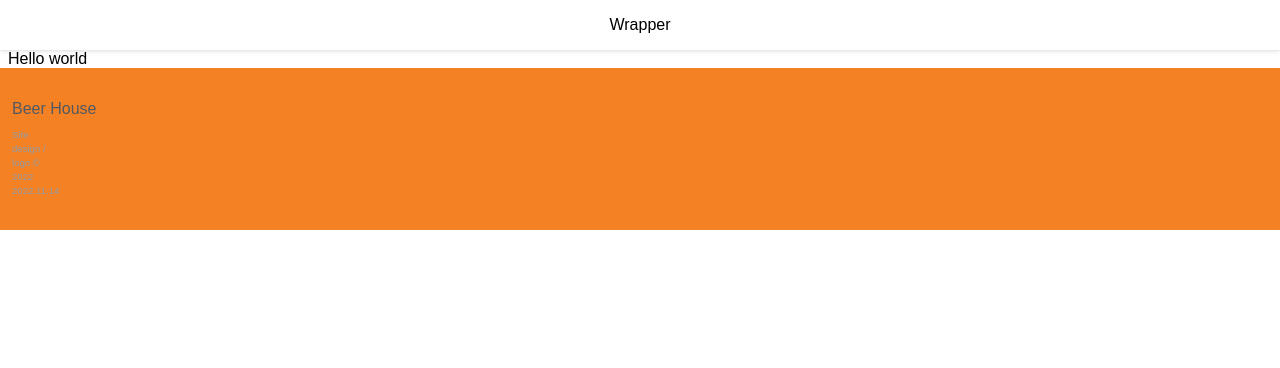
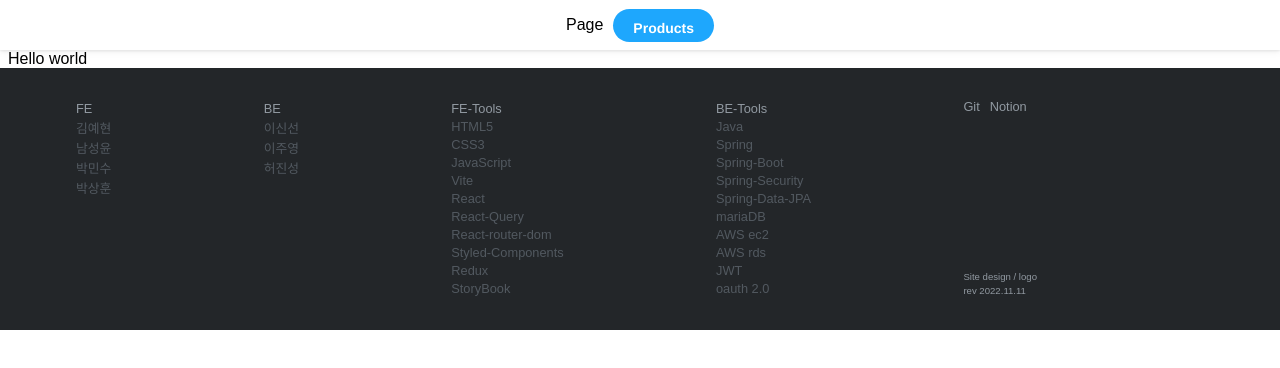
Before and after one commit to codestates-seb/seb40_main_037, a React (Vite) app in the folder client/: page / in a window 1280 px wide. Shown: the top 368 px of the page. Built offline with nearby package versions, Linux system fonts and the light colour scheme.

Commit message:
:sparkles: feat: Footer 구현

```diff
--- a/client/src/components/Footer/index.jsx
+++ b/client/src/components/Footer/index.jsx
@@ -1,6 +1,9 @@
 import React from 'react';
 import { Link } from 'react-router-dom';
 import { Wrapper, Container, InnerBox, ListWrap, List } from './style';
+import { FOOTER_LIST, SITE_LIST } from '../../constants/footer';
+
+const { FE_MEMBERS, BE_MEMBERS, FE_TOOLS, BE_TOOLS } = FOOTER_LIST;
 
 const Footer = () => {
   return (
@@ -8,17 +11,43 @@ const Footer = () => {
       <Container>
         <InnerBox className="logo">
           <Link className="logo" to="/">
-            <span>Beer House</span>
+            <span>House Beer</span>
           </Link>
         </InnerBox>
-        <InnerBox className="sitemap"></InnerBox>
+        <InnerBox className="sitemap">
+          {[FE_MEMBERS, BE_MEMBERS, FE_TOOLS, BE_TOOLS].map((list, i) => {
+            return (
+              <ListWrap key={i}>
+                {list.map((list, i) => {
+                  return list.href !== undefined ? (
+                    <List key={i} className="title">
+                      <a href={list.href}>{list.name}</a>
+                    </List>
+                  ) : (
+                    <List key={i} className="title">
+                      {list.name}
+                    </List>
+                  );
+                })}
+              </ListWrap>
+            );
+          })}
+        </InnerBox>
         <InnerBox direction="column" className="sns">
-          <ListWrap className="sns"></ListWrap>
+          <ListWrap className="sns">
+            {SITE_LIST.map((site, i) => {
+              return (
+                <a href={site.href} key={i}>
+                  <List>{site.name}</List>
+                </a>
+              );
+            })}
+          </ListWrap>
           <ListWrap className="sns">
             <List>
-              Site design / logo © 2022
+              Site design / logo
               <br />
-              2022.11.14
+              rev 2022.11.11
             </List>
           </ListWrap>
         </InnerBox>
--- a/client/src/components/Footer/style.js
+++ b/client/src/components/Footer/style.js
@@ -1,14 +1,12 @@
 import styled from 'styled-components';
+import { container } from '../../styles';
 
 export const Wrapper = styled.footer`
   padding: 32px 12px;
-  background-color: var(--orange);
+  background-color: var(--footer-background-color);
 `;
 export const Container = styled.div`
-  max-width: 1264px;
-  width: 100%;
-  display: flex;
-  margin: 0 auto;
+  ${container}
   justify-content: normal;
   @media ${props => props.theme.mobile} {
     flex-direction: column;
@@ -17,6 +15,35 @@ export const Container = styled.div`
 
 export const InnerBox = styled.div`
   display: flex;
+  flex-direction: ${props => props.direction};
+  .logo span {
+    display: block;
+    width: 28px;
+    height: 30px;
+    background-size: auto;
+    background-position-y: bottom;
+    font-size: 0;
+    text-indent: -9999px;
+  }
+  &.logo {
+    flex: 0 0 64px;
+    @media ${props => props.theme.mobile} {
+      display: none;
+    }
+  }
+  &.sitemap {
+    flex: 2 1 auto;
+    @media ${props => props.theme.mobile} {
+      flex-direction: column;
+    }
+  }
+  &.sns {
+    justify-content: space-between;
+    flex: 1 1;
+    @media ${props => props.theme.mobile} {
+      flex: 1 1;
+    }
+  }
 `;
 
 export const ListWrap = styled.ul`
@@ -47,7 +74,7 @@ export const ListWrap = styled.ul`
 `;
 
 export const List = styled.li`
-  &:first-child {
+  .title {
     margin-bottom: 3px;
     color: hsl(210, 8%, 75%);
     font-size: 0.85rem;
--- a/client/src/components/Header/index.jsx
+++ b/client/src/components/Header/index.jsx
@@ -1,8 +1,19 @@
 import React from 'react';
 import { Wrapper } from './style';
+import { ProductsBox } from './style';
+import { Button } from '../button';
 
 const Header = () => {
-  return <Wrapper>Wrapper</Wrapper>;
+  return (
+    <Wrapper>
+      <span>Page</span>
+      <ProductsBox>
+        <Button primary="Linkbutton" label="Products">
+          Products
+        </Button>
+      </ProductsBox>
+    </Wrapper>
+  );
 };
 
 export default Header;
--- a/client/src/components/Header/style.js
+++ b/client/src/components/Header/style.js
@@ -1,9 +1,42 @@
-import styled from 'styled-components';
+import styled, { css } from 'styled-components';
+import { container } from '../../styles';
+import { flexCenter } from '../../styles/index';
 
 export const Wrapper = styled.header`
   height: 50px;
   box-shadow: 0 1px 2px hsla(0, 0%, 0%, 0.05), 0 1px 4px hsla(0, 0%, 0%, 0.05), 0 2px 8px hsla(0, 0%, 0%, 0.05);
-  display: flex;
-  align-items: center;
-  justify-content: center;
+  ${flexCenter}
 `;
+
+export const ProductsBox = styled.div`
+  position: relative;
+  margin-left: 10px;
+  z-index: 1;
+  ${flexCenter}
+  button {
+    min-width: 80px;
+    background: transparent;
+    border: 0px solid transparent;
+    height: 33px;
+    font-size: 0.85rem;
+    line-height: normal;
+    border-radius: 50px;
+    &.active {
+      background-color: var(--orange);
+    }
+    @media ${props => props.theme.mobile} {
+      min-width: 60px;
+      height: 28px;
+      font-size: 0.75rem;
+    }
+    :hover {
+      background: #eee;
+      color: #000;
+    }
+    &.active {
+      background-color: var(--orange);
+      color: #fff;
+    }
+  }
+`;
+``;
--- a/client/src/components/Layout/style.js
+++ b/client/src/components/Layout/style.js
@@ -1,9 +1,6 @@
 import styled, { css } from 'styled-components';
-
+import { container } from '../../styles';
 export const Container = styled.main`
   position: relative;
-  max-width: 1264px;
-  width: 100%;
-  display: flex;
-  margin: 0 auto;
+  ${container};
 `;
--- /dev/null
+++ b/client/src/constants/footer.js
@@ -0,0 +1,51 @@
+const git = 'https://github.com/';
+
+export const FOOTER_LIST = {
+  FE_MEMBERS: [
+    { name: 'FE' },
+    { name: '김예현', href: `${git}roxpray` },
+    { name: '남성윤', href: `${git}Heeyoon0214` },
+    { name: '박민수', href: `${git}pms2259` },
+    { name: '박상훈', href: `${git}pung8146` },
+  ],
+  BE_MEMBERS: [
+    { name: 'BE' },
+    { name: '이신선', href: `${git}sean8430` },
+    { name: '이주영', href: `${git}homebird9` },
+    { name: '허진성', href: `${git}JEENSUNG` },
+  ],
+  FE_TOOLS: [
+    { name: 'FE-Tools' },
+    { name: 'HTML5', href: '' },
+    { name: 'CSS3', href: '' },
+    { name: 'JavaScript', href: '' },
+    { name: 'Vite', href: '' },
+    { name: 'React', href: '' },
+    { name: 'React-Query', href: '' },
+    { name: 'React-router-dom', href: '' },
+    { name: 'Styled-Components', href: '' },
+    { name: 'Redux', href: '' },
+    { name: 'StoryBook', href: '' },
+  ],
+  BE_TOOLS: [
+    { name: 'BE-Tools' },
+    { name: 'Java', href: '' },
+    { name: 'Spring', href: '' },
+    { name: 'Spring-Boot', href: '' },
+    { name: 'Spring-Security', href: '' },
+    { name: 'Spring-Data-JPA', href: '' },
+    { name: 'mariaDB', href: '' },
+    { name: 'AWS ec2', href: '' },
+    { name: 'AWS rds', href: '' },
+    { name: 'JWT', href: '' },
+    { name: 'oauth 2.0', href: '' },
+  ],
+};
+
+export const SITE_LIST = [
+  { name: 'Git', href: 'https://github.com/codestates-seb/seb40_main_037' },
+  {
+    name: 'Notion',
+    href: 'https://www.notion.so/codestates/d959f0476eed4949aae79545297f90f2?p=562bf7a19782479da1173bc265e7d28f&pm=s',
+  },
+];
--- a/client/src/pages/Main.jsx
+++ b/client/src/pages/Main.jsx
@@ -2,7 +2,7 @@ import React from 'react';
 import Layout from '../components/Layout';
 
 const Main = () => {
-  return <Layout>Hello world</Layout>;
+  return <Layout>Hello world </Layout>;
 };
 
 export default Main;
--- a/client/src/styles/globalStyle.jsx
+++ b/client/src/styles/globalStyle.js
@@ -63,6 +63,7 @@ const GlobalStyle = createGlobalStyle`
     --textLink: blue;
     --hr: hsla(0, 0%, 0%, 0.2);
     --hoverColor: #efefef;
+    --footer-background-color: hsl(210,8%,15%);
     --orange: hsl(27,90%,55%);
     --lightblue:hsl(205, 46%, 92%);
     --darkblue: hsl(205, 47%, 42%);
--- /dev/null
+++ b/client/src/styles/index.js
@@ -0,0 +1,40 @@
+import { css } from 'styled-components';
+
+export const flexCenter = css`
+  display: flex;
+  align-items: center;
+  justify-content: center;
+`;
+
+export const flexRowBetween = css`
+  display: flex;
+  align-items: center;
+  justify-content: space-between;
+`;
+
+export const flexColumnCenter = css`
+  display: flex;
+  align-items: center;
+  justify-content: center;
+  flex-direction: column;
+`;
+
+export const flexRowCenter = css`
+  display: flex;
+  align-items: center;
+`;
+
+export const flexColumn = css`
+  display: flex;
+  flex-direction: column;
+`;
+
+export const container = css`
+  max-width: 1264px;
+  width: 100%;
+  display: flex;
+  margin: 0 auto;
+`;
+
+export { default as GlobalStyle } from './globalStyle';
+export { default as theme } from './theme';
--- /dev/null
+++ b/client/src/styles/theme.js
@@ -0,0 +1,11 @@
+const size = {
+  mobile: '600px',
+  desktop: '1264px',
+};
+
+const theme = {
+  mobile: `(max-width: ${size.mobile})`,
+  desktop: `(min-width: ${size.desktop})`,
+};
+
+export default theme;
```
Also changed, not shown: client/src/App.jsx (+5 -3 lines), client/public/logo.png (added).
